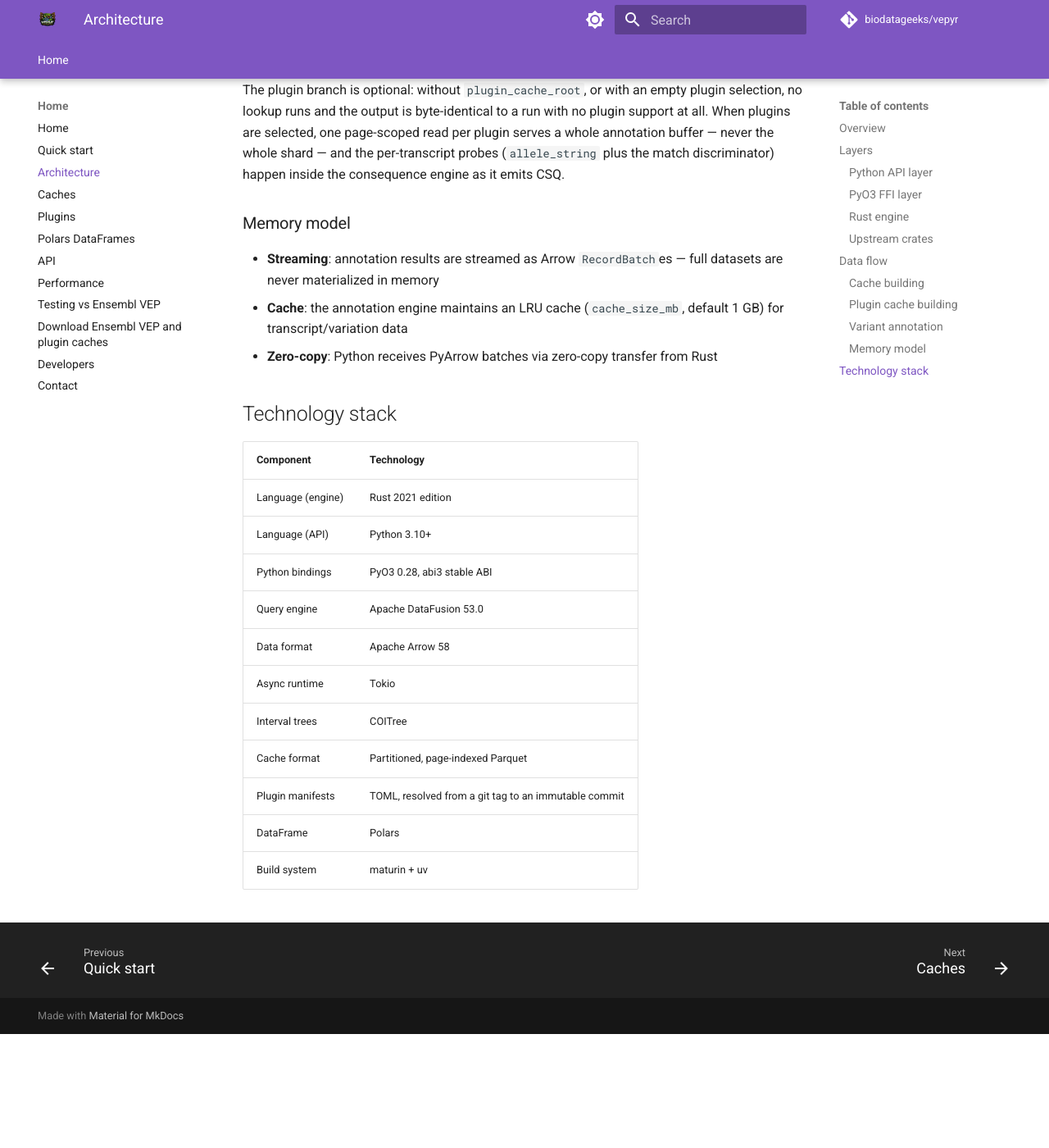
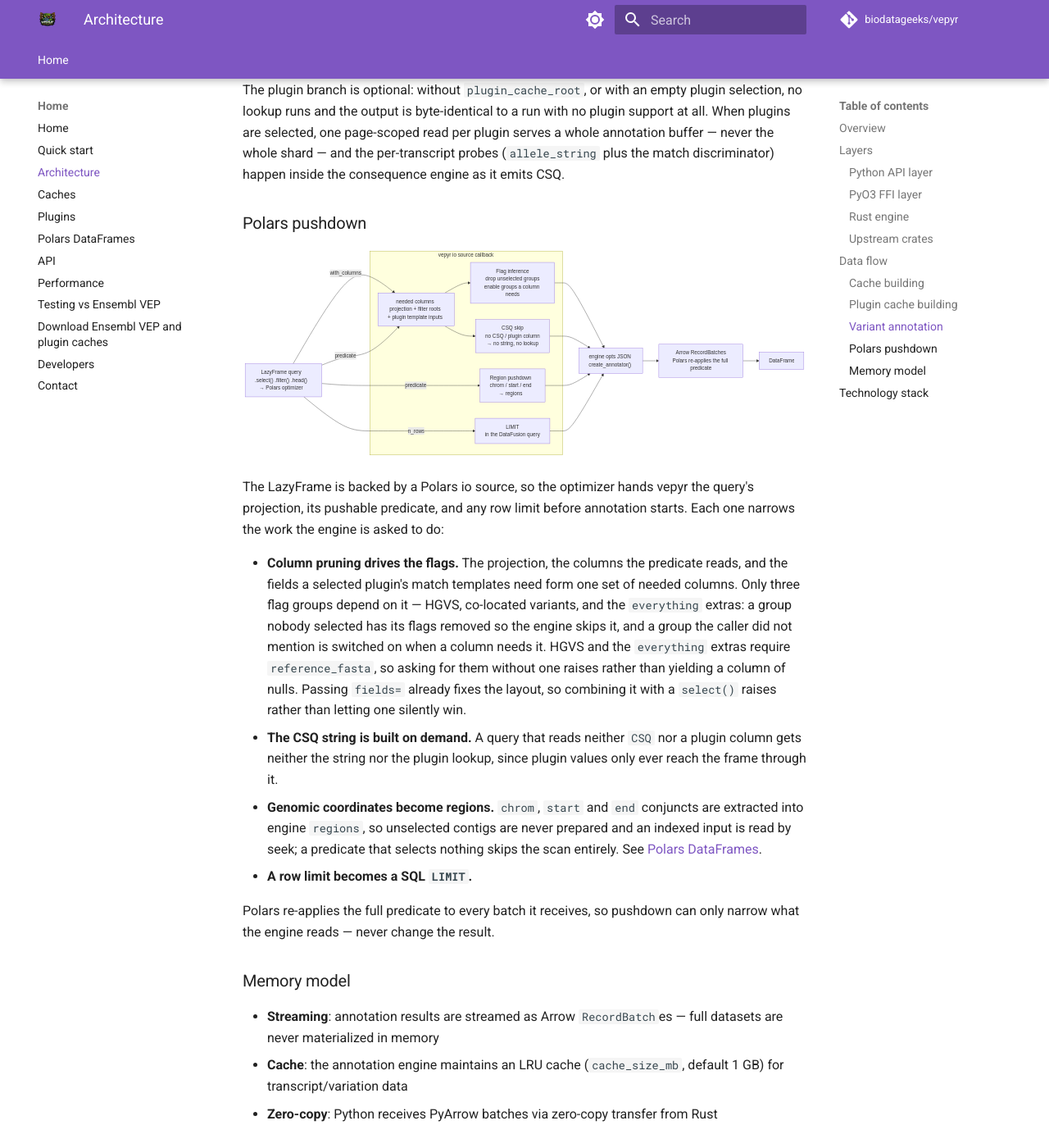
Before and after one commit to biodatageeks/vepyr, an MkDocs documentation site: the page built from docs/architecture.md, in a window 1280 px wide and 1400 px high, scrolled down 2896 px. Shown: the whole window at 82% size. Built offline with MkDocs 1.6.1 and Material for MkDocs 9.7.7, drawn with Linux system fonts in a browser that asks for light colours; comment, search, counter and statistics services are not loaded; before the commit the page ends 4157 px from its top, so only the background shows below that.

Commit message:
docs: diagram the Polars pushdown path
The LazyFrame's optimizer hands vepyr a projection, a predicate and a row
limit, and each one changes what the engine is asked to compute -- but the
architecture guide described the annotation flow as if every run were a full
one. A new "Polars pushdown" section under Data flow covers the four
decisions the io source callback makes: flag inference from the needed
columns (the three flag groups, and the reference_fasta requirement that
turns an unsatisfiable one into an error), the on-demand CSQ string and the
plugin lookup that rides on it, chrom/start/end conjuncts becoming engine
regions, and n_rows becoming a SQL LIMIT. It closes on the invariant that
makes all of this safe: Polars re-applies the full predicate per batch, so
pushdown can only narrow the input, never change the result.

The diagram follows the existing pattern -- a .mmd source rendered to a
light/dark SVG pair by docs/diagrams/render.sh and committed alongside.

Co-Authored-By: Claude Opus 5 (1M context) <noreply@anthropic.com>
Claude-Session: https://claude.ai/code/session_012tuDqjdLnQmjqybDs4ox6f

```diff
--- a/docs/architecture.md
+++ b/docs/architecture.md
@@ -86,6 +86,36 @@ plugin serves a whole annotation buffer — never the whole shard — and the pe
 (`allele_string` plus the match discriminator) happen inside the consequence
 engine as it emits CSQ.
 
+### Polars pushdown
+
+![Polars pushdown data flow](diagrams/polars-pushdown-light.svg#only-light)
+![Polars pushdown data flow](diagrams/polars-pushdown-dark.svg#only-dark)
+
+The LazyFrame is backed by a Polars io source, so the optimizer hands vepyr the
+query's projection, its pushable predicate, and any row limit before annotation
+starts. Each one narrows the work the engine is asked to do:
+
+- **Column pruning drives the flags.** The projection, the columns the predicate
+  reads, and the fields a selected plugin's match templates need form one set of
+  needed columns. Only three flag groups depend on it — HGVS, co-located
+  variants, and the `everything` extras: a group nobody selected has its flags
+  removed so the engine skips it, and a group the caller did not mention is
+  switched on when a column needs it. HGVS and the `everything` extras require
+  `reference_fasta`, so asking for them without one raises rather than yielding
+  a column of nulls. Passing `fields=` already fixes the layout, so combining
+  it with a `select()` raises rather than letting one silently win.
+- **The CSQ string is built on demand.** A query that reads neither `CSQ` nor a
+  plugin column gets neither the string nor the plugin lookup, since plugin
+  values only ever reach the frame through it.
+- **Genomic coordinates become regions.** `chrom`, `start` and `end` conjuncts
+  are extracted into engine `regions`, so unselected contigs are never prepared
+  and an indexed input is read by seek; a predicate that selects nothing skips
+  the scan entirely. See [Polars DataFrames](dataframes.md#region-filters).
+- **A row limit becomes a SQL `LIMIT`.**
+
+Polars re-applies the full predicate to every batch it receives, so pushdown can
+only narrow what the engine reads — never change the result.
+
 ### Memory model
 
 - **Streaming**: annotation results are streamed as Arrow `RecordBatch`es — full datasets are never materialized in memory
```
Also changed, not shown: docs/diagrams/polars-pushdown-dark.svg (added), docs/diagrams/polars-pushdown-light.svg (added), 1 other file.
